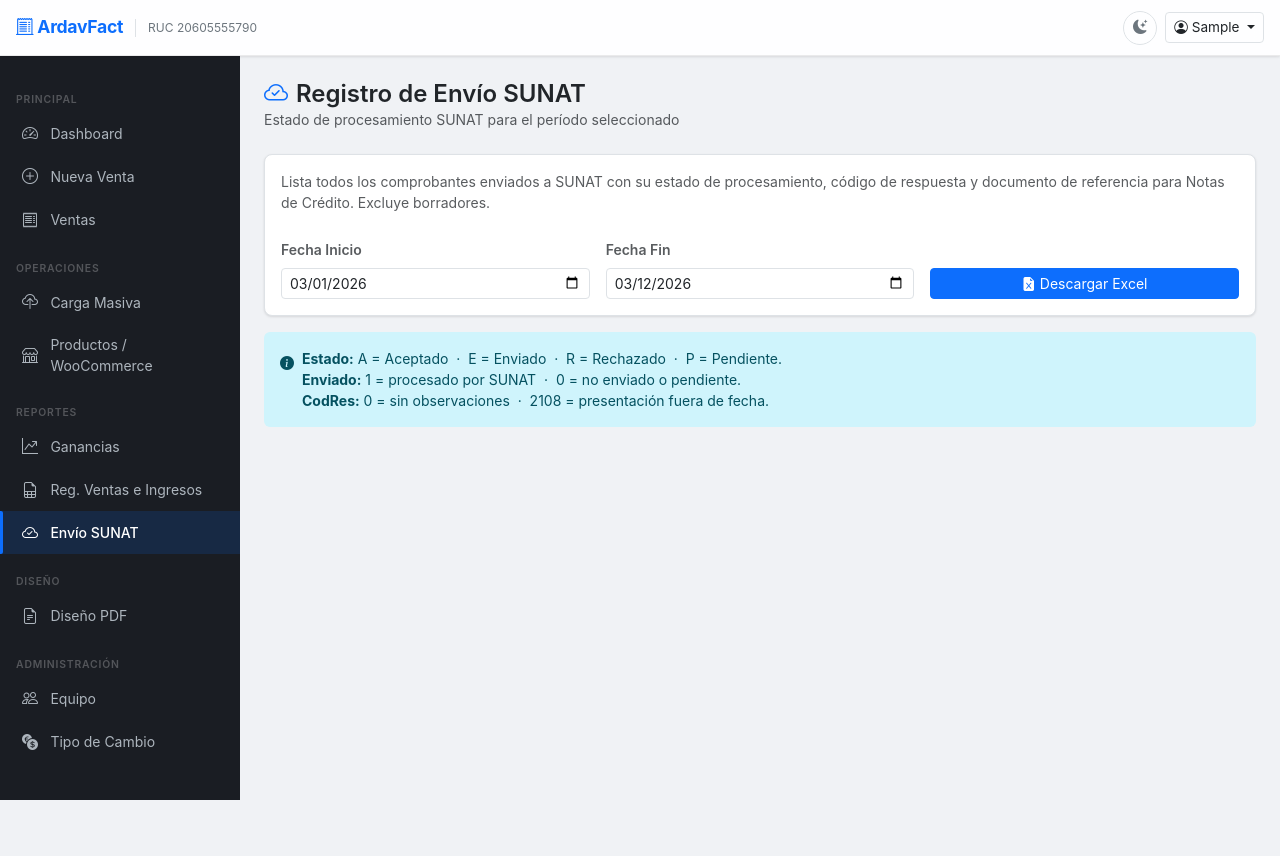
After one commit to mickstmt/ArdavFact, a Flask app: page /reportes/envio-sunat in a window 1280 px wide. The commit adds this page. Run offline with Flask 3, Linux system fonts and the light colour scheme; a user stored in the database is signed in; tables that the repository leaves empty hold one stand-in row (values such as "Sample post"); some libraries are stand-ins or nearby versions.

Commit message:
feat: add Registro de Envío SUNAT report
- New Excel report showing all comprobantes sent to SUNAT with status,
  SUNAT response text, response code, and reference doc for NCs
- Routes: GET /reportes/envio-sunat + /envio-sunat/exportar
- N. column = 0 (establishment number, matches SUNAT format)
- Estado abbreviated: A=Aceptado, E=Enviado, R=Rechazado, P=Pendiente
- Sidebar link added under Reportes section

Co-Authored-By: Claude Sonnet 4.6 <noreply@anthropic.com>

```diff
--- a/app/blueprints/reportes/routes.py
+++ b/app/blueprints/reportes/routes.py
@@ -459,6 +459,136 @@ def _enriquecer_fila(comp: Comprobante, mapa_costos: dict) -> dict:
     }
 
 
+# ─────────────────────────────────────────────────────────────────────────────
+# Registro de Envío SUNAT
+# ─────────────────────────────────────────────────────────────────────────────
+
+@reportes_bp.route('/envio-sunat')
+@login_required
+@requiere_permiso('reportes.ver')
+def envio_sunat():
+    """Formulario de parámetros para el Registro de Envío SUNAT."""
+    hoy       = date.today()
+    fecha_ini = request.args.get('fecha_ini') or hoy.replace(day=1).strftime('%Y-%m-%d')
+    fecha_fin = request.args.get('fecha_fin') or hoy.strftime('%Y-%m-%d')
+    return render_template('reportes/envio_sunat.html',
+                           fecha_ini=fecha_ini, fecha_fin=fecha_fin)
+
+
+@reportes_bp.route('/envio-sunat/exportar')
+@login_required
+@requiere_permiso('reportes.ver')
+def envio_sunat_exportar():
+    """Genera y descarga el Excel de Registro de Envío SUNAT."""
+    import openpyxl
+    from openpyxl.styles import Font, Alignment, PatternFill, Border, Side
+    from openpyxl.utils import get_column_letter
+
+    fecha_ini_str = request.args.get('fecha_ini', '')
+    fecha_fin_str = request.args.get('fecha_fin', '')
+
+    if not fecha_ini_str or not fecha_fin_str:
+        from flask import flash, redirect, url_for
+        flash('Debe indicar rango de fechas.', 'danger')
+        return redirect(url_for('reportes.envio_sunat'))
+
+    comprobantes = (Comprobante.query
+                    .filter(Comprobante.estado != 'BORRADOR',
+                            Comprobante.fecha_emision.between(
+                                f'{fecha_ini_str} 00:00:00',
+                                f'{fecha_fin_str} 23:59:59'))
+                    .order_by(Comprobante.fecha_emision)
+                    .all())
+
+    TIPO_NOMBRE = {
+        'BOLETA':       'BOLETA DE VENTA ELECTRONICA',
+        'NOTA_CREDITO': 'NOTA CREDITO ELECTRONICA',
+        'FACTURA':      'FACTURA DE VENTA ELECTRONICA',
+    }
+    ESTADO_LETRA = {
+        'ACEPTADO': 'A', 'ENVIADO': 'E', 'RECHAZADO': 'R',
+        'PENDIENTE': 'P', 'BORRADOR': 'B',
+    }
+
+    wb  = openpyxl.Workbook()
+    ws  = wb.active
+    ws.title = 'Envío SUNAT'
+
+    empresa_ruc   = current_app.config.get('EMPRESA_RUC', '')
+    empresa_razon = current_app.config.get('EMPRESA_RAZON_SOCIAL', '')
+
+    thin        = Side(style='thin')
+    border      = Border(left=thin, right=thin, top=thin, bottom=thin)
+    fill_header = PatternFill('solid', fgColor='1F4E79')
+    fill_alt    = PatternFill('solid', fgColor='EEF3FB')
+    align_c = Alignment(horizontal='center', vertical='center')
+    align_l = Alignment(horizontal='left',   vertical='center')
+
+    ws['A1'] = date.today().strftime('%d/%m/%Y')
+    ws['A2'] = f'RUC: {empresa_ruc}'
+    ws['A3'] = f'Razón Social: {empresa_razon}'
+    ws['A4'] = f'Período: {fecha_ini_str} al {fecha_fin_str}'
+    ws['A1'].font = Font(name='Arial', bold=True, size=10)
+    for r in range(2, 5):
+        ws.cell(r, 1).font = Font(name='Arial', size=9)
+
+    HEADERS = ['N.', 'TTienda', 'Documento', 'Documento',
+               'Fecha', 'Estado', 'NumeroOriginal', 'FechaOriginal',
+               'Documento Ref', 'Respuesta Sunat', 'CodRes', 'Enviado']
+    ROW_HDR = 6
+    for ci, h in enumerate(HEADERS, 1):
+        cell = ws.cell(row=ROW_HDR, column=ci, value=h)
+        cell.font      = Font(name='Arial', bold=True, size=9, color='FFFFFF')
+        cell.fill      = fill_header
+        cell.alignment = align_c
+        cell.border    = border
+    ws.row_dimensions[ROW_HDR].height = 18
+
+    col_widths = [6, 10, 28, 18, 12, 8, 14, 12, 18, 60, 8, 8]
+    for i, w in enumerate(col_widths, 1):
+        ws.column_dimensions[get_column_letter(i)].width = w
+
+    for n, comp in enumerate(comprobantes, 1):
+        tipo_nombre  = TIPO_NOMBRE.get(comp.tipo_comprobante, comp.tipo_comprobante)
+        estado_letra = ESTADO_LETRA.get(comp.estado, comp.estado[:1] if comp.estado else '')
+        ref_num      = ''
+        if comp.tipo_comprobante in ('NOTA_CREDITO', 'NOTA_DEBITO') and comp.comprobante_ref:
+            ref_num = comp.comprobante_ref.numero_completo
+        enviado   = 1 if comp.estado in ('ENVIADO', 'ACEPTADO') else 0
+        fecha_str = comp.fecha_emision.strftime('%d/%m/%Y') if comp.fecha_emision else ''
+
+        row_idx = ROW_HDR + n
+        ws.append([
+            0, 'CENTRAL', tipo_nombre, comp.numero_completo, fecha_str,
+            estado_letra, '', '',
+            ref_num,
+            comp.mensaje_sunat or '',
+            comp.codigo_sunat or '',
+            enviado,
+        ])
+        ws.row_dimensions[row_idx].height = 14
+        is_alt = (n % 2 == 0)
+        for ci, cell in enumerate(ws[row_idx], start=1):
+            cell.font   = Font(name='Arial', size=9)
+            cell.border = border
+            if is_alt:
+                cell.fill = fill_alt
+            cell.alignment = align_c if ci in (1, 2, 5, 6, 7, 8, 11, 12) else align_l
+
+    ws.freeze_panes = ws.cell(row=ROW_HDR + 1, column=1)
+
+    output = io.BytesIO()
+    wb.save(output)
+    output.seek(0)
+
+    return send_file(
+        output,
+        mimetype='application/vnd.openxmlformats-officedocument.spreadsheetml.sheet',
+        as_attachment=True,
+        download_name=f'EnvioSUNAT_{fecha_ini_str}_al_{fecha_fin_str}.xlsx',
+    )
+
+
 def _parse_date(s: str):
     if not s:
         return None
--- a/app/templates/base.html
+++ b/app/templates/base.html
@@ -125,6 +125,10 @@
      class="af-sidebar-link {% if request.endpoint in ('reportes.registro_ventas', 'reportes.registro_ventas_exportar') %}active{% endif %}">
     <i class="bi bi-file-earmark-spreadsheet"></i>Reg. Ventas e Ingresos
   </a>
+  <a href="{{ url_for('reportes.envio_sunat') }}"
+     class="af-sidebar-link {% if request.endpoint in ('reportes.envio_sunat', 'reportes.envio_sunat_exportar') %}active{% endif %}">
+    <i class="bi bi-cloud-check"></i>Envío SUNAT
+  </a>
   {% endif %}
 
   <div class="af-sidebar-section">Diseño</div>
--- /dev/null
+++ b/app/templates/reportes/envio_sunat.html
@@ -0,0 +1,50 @@
+{% extends 'base.html' %}
+{% block title %}Registro de Envío SUNAT{% endblock %}
+
+{% block content %}
+<div class="d-flex justify-content-between align-items-center mb-4 flex-wrap gap-2">
+  <div>
+    <h4 class="mb-0 fw-semibold">
+      <i class="bi bi-cloud-check me-2 text-primary"></i>Registro de Envío SUNAT
+    </h4>
+    <p class="text-muted mb-0 small">Estado de procesamiento SUNAT para el período seleccionado</p>
+  </div>
+</div>
+
+<div class="af-card p-3 mb-3">
+  <p class="text-muted small mb-4">
+    Lista todos los comprobantes enviados a SUNAT con su estado de procesamiento,
+    código de respuesta y documento de referencia para Notas de Crédito. Excluye borradores.
+  </p>
+
+  <form method="GET" action="{{ url_for('reportes.envio_sunat_exportar') }}">
+    <div class="row g-3 align-items-end">
+      <div class="col-12 col-md-4">
+        <label class="form-label small text-muted fw-semibold">Fecha Inicio</label>
+        <input type="date" name="fecha_ini" value="{{ fecha_ini }}"
+               class="form-control form-control-sm" required>
+      </div>
+      <div class="col-12 col-md-4">
+        <label class="form-label small text-muted fw-semibold">Fecha Fin</label>
+        <input type="date" name="fecha_fin" value="{{ fecha_fin }}"
+               class="form-control form-control-sm" required>
+      </div>
+      <div class="col-12 col-md-4">
+        <button type="submit" class="btn btn-primary btn-sm w-100">
+          <i class="bi bi-file-earmark-excel-fill me-1"></i>Descargar Excel
+        </button>
+      </div>
+    </div>
+  </form>
+</div>
+
+<div class="alert alert-info border-0 d-flex align-items-start gap-2 small">
+  <i class="bi bi-info-circle-fill mt-1 flex-shrink-0"></i>
+  <div>
+    <strong>Estado:</strong> A = Aceptado &nbsp;·&nbsp; E = Enviado &nbsp;·&nbsp;
+    R = Rechazado &nbsp;·&nbsp; P = Pendiente.<br>
+    <strong>Enviado:</strong> 1 = procesado por SUNAT &nbsp;·&nbsp; 0 = no enviado o pendiente.<br>
+    <strong>CodRes:</strong> 0 = sin observaciones &nbsp;·&nbsp; 2108 = presentación fuera de fecha.
+  </div>
+</div>
+{% endblock %}
```
